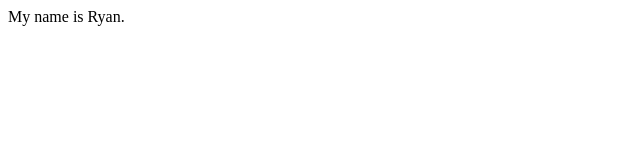
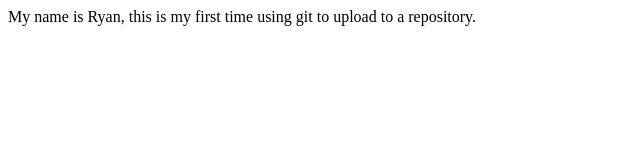
Before and after one commit to Meji3011/first-github-project, a plain HTML site: page index.html in a window 1280 px wide. Shown: the whole page, without its empty margins (0-640 px from the left). Drawn offline with Linux system fonts and the light colour scheme.

Commit message:
Added an extra sentence.

```diff
--- a/index.html
+++ b/index.html
@@ -6,6 +6,6 @@
     <title>Document</title>
 </head>
 <body>
-    My name is Ryan.
+    My name is Ryan, this is my first time using git to upload to a repository.
 </body>
 </html>
```
